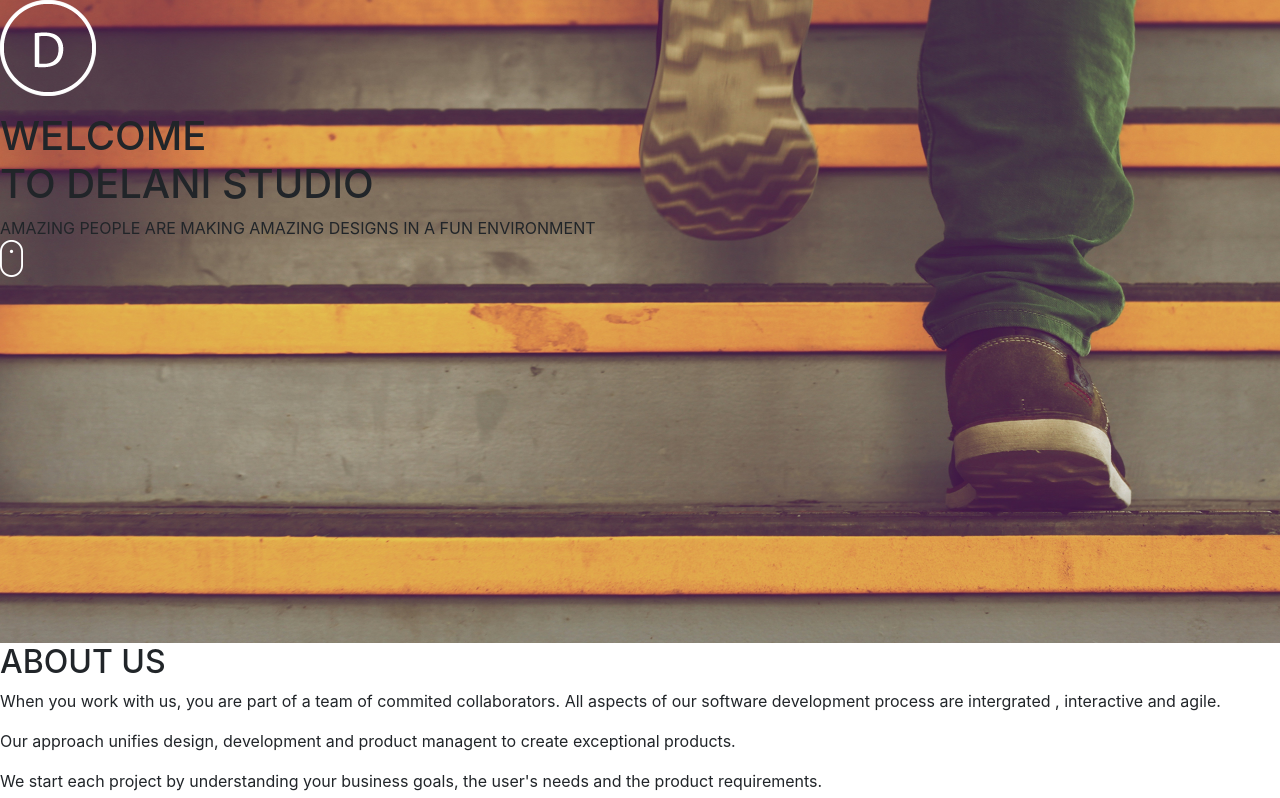
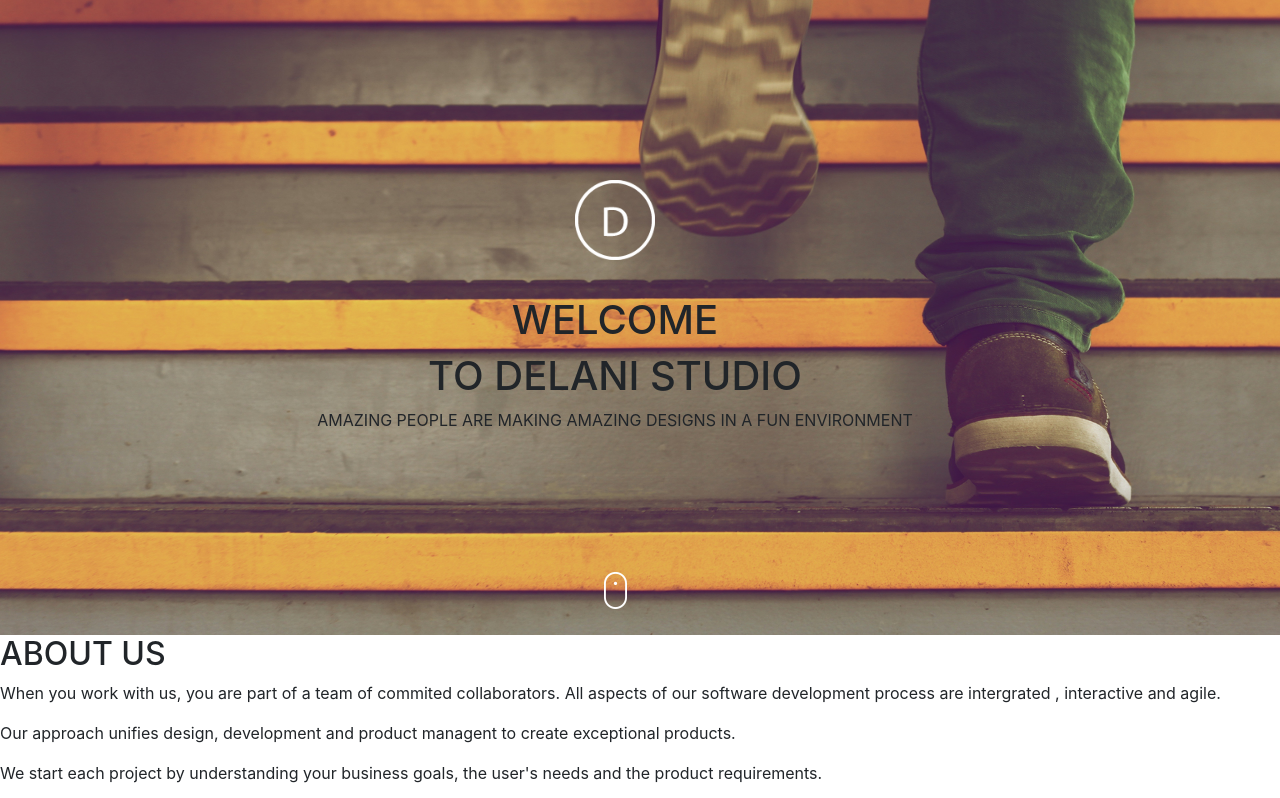
Before and after one commit to Alvin-21/delani-studio, a plain HTML site: page index.html in a window 1280 px wide. Shown: the top 798 px of the page. Drawn offline with Linux system fonts and the light colour scheme.

Commit message:
Adjust position of top elements.

```diff
--- a/css/styles.css
+++ b/css/styles.css
@@ -8,6 +8,7 @@ header {
     background-position: center;
     padding-bottom: 350px;
     padding-right: 50px;
+    text-align: center;
 }
 
 .services {
@@ -22,3 +23,23 @@ header {
     background-size: cover;
     padding: 50px 0;
 }
+
+.mouse-click {
+    position: relative;
+    top: 340px;
+}
+
+.intro {
+    position: relative;
+    top: 200px;
+}
+
+.logo {
+    position: relative;
+    top: 180px;
+}
+
+.size {
+    height: 80px;
+    width: 80px;
+}
--- a/index.html
+++ b/index.html
@@ -13,14 +13,21 @@
     </head>
     <body>
         <header>
-            <figure>
-                <img src="assets/logo/logo.png" alt="A capital D logo">
-            </figure>
-            <h1>WELCOME<br>TO DELANI STUDIO</h1>
-            <span>AMAZING PEOPLE ARE MAKING AMAZING DESIGNS IN A FUN ENVIRONMENT</span>
-            <figure>
-                <img src="assets/mouse_click.png" alt="A mouse click button">
-            </figure>
+            <div class="container">
+                <div class="row">
+                    <figure class="logo col-md-12">
+                        <img class="size" src="assets/logo/logo.png" alt="A capital D logo">
+                    </figure>
+                    <div class="intro col-md-12">
+                        <h1>WELCOME</h1>
+                        <h1>TO DELANI STUDIO</h1>
+                        <span>AMAZING PEOPLE ARE MAKING AMAZING DESIGNS IN A FUN ENVIRONMENT</span>
+                    </div>
+                    <figure class="mouse-click col-md-12">
+                        <img src="assets/mouse_click.png" alt="A mouse click button">
+                    </figure>
+                </div>
+            </div>
         </header>
         <main>
             <section>
```
